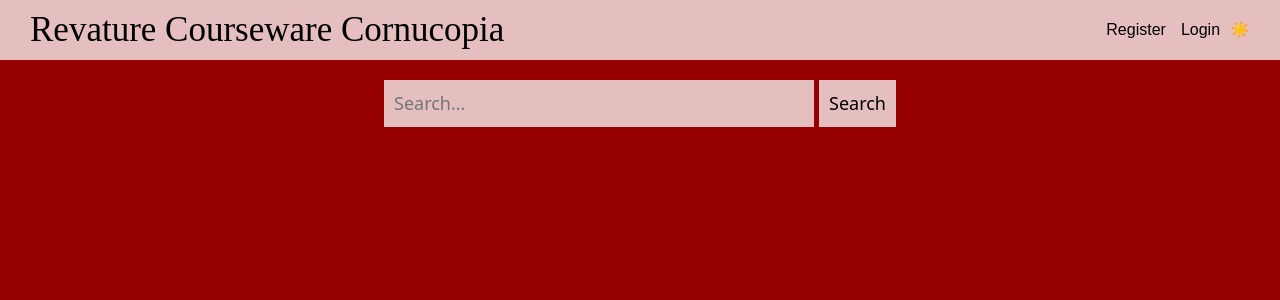
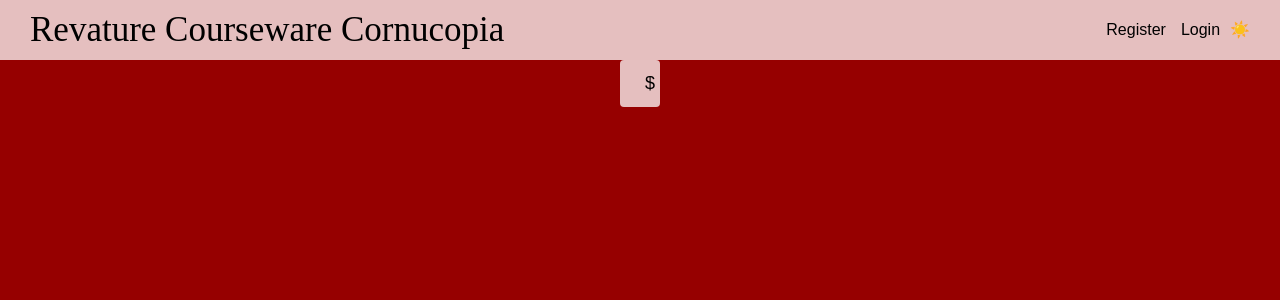
Before and after one commit to angeldep144/RCC-frontend, an Angular app: page /admin/1 in a window 1280 px wide. Shown: the top 300 px of the page. Built offline with nearby package versions, Linux system fonts and the light colour scheme; no server answers; a web font is replaced by a local one.

Commit message:
added admin view

```diff
--- a/src/app/app-routing.module.ts
+++ b/src/app/app-routing.module.ts
@@ -1,5 +1,6 @@
 import { NgModule } from "@angular/core";
 import { RouterModule, Routes } from "@angular/router";
+import { AdminPageComponent } from "./pages/admin-page/admin-page.component";
 import { CartComponent } from "./pages/cart/cart.component";
 import { CheckoutComponent } from "./pages/checkout/checkout.component";
 import { LoginComponent } from "./pages/login/login.component";
@@ -12,6 +13,10 @@ const routes: Routes = [
   {
     path: "login",
     component: LoginComponent
+  },
+  {
+    path: "admin/:id",
+    component: AdminPageComponent
   },
 
   {
--- a/src/app/app.module.ts
+++ b/src/app/app.module.ts
@@ -15,6 +15,7 @@ import { HttpClientModule } from '@angular/common/http';
 import { FormsModule } from '@angular/forms';
 import { RegisterComponent } from './pages/register/register.component';
 import { CartItemComponent } from './components/cart-item/cart-item.component';
+import { AdminPageComponent } from './pages/admin-page/admin-page.component';
 
 @NgModule({
   declarations: [
@@ -29,7 +30,8 @@ import { CartItemComponent } from './components/cart-item/cart-item.component';
     ProductComponent,
     ProductPageComponent,
     RegisterComponent,
-    CartItemComponent
+    CartItemComponent,
+    AdminPageComponent
   ],
   imports: [
     BrowserModule,
--- /dev/null
+++ b/src/app/pages/admin-page/admin-page.component.css
@@ -0,0 +1,71 @@
+.product {
+	background: var(--theme-background-color);
+	box-sizing: border-box;
+	border-radius: 4px;
+    display: flex;
+    justify-content: space-between;
+    padding-bottom: 0;
+}
+
+.productImageContainer {
+	padding: 10px;
+	position: relative;
+}
+
+.productImage {
+	object-fit: contain;
+	width: 100%;
+	height: auto;
+	border-radius: 4px;
+}
+
+.saleRibbon {
+	top: 5px;
+	right: 5px;
+	width: 40px;
+	position: absolute;
+}
+
+.productInfo {
+	width: 100%;
+	padding: 5px 5px 5px 5px;
+	flex-grow: 1;
+	box-sizing: border-box;
+}
+
+.oldPrice {
+	text-decoration: line-through;
+	color: red;
+}
+
+#addToCartBtn{
+	margin-top: 15px;
+	background-color: mediumseagreen;
+	border: 1px solid black;
+	border-radius: 3px;
+}
+
+#goToCartBtn{
+	margin-top: 15px;
+	background-color: mediumseagreen;
+	border: 1px solid black;
+	border-radius: 3px;
+}
+
+#quantity{
+    margin-right: 10px;
+	width: 70px;
+}
+
+#cartMessage{
+	margin-top: 5px;
+	color: red;
+}
+
+.extraLargeFont{
+	font-family: Arial, Helvetica, sans-serif;
+}
+
+#cartMessage{
+	text-align: center;
+}
--- /dev/null
+++ b/src/app/pages/admin-page/admin-page.component.html
@@ -0,0 +1,22 @@
+<div class="product">
+    <div class = "productImageContainer">
+		<img class = "productImage" src = {{product.imageUrl}}>
+
+		<img *ngIf = "product.salePrice" class = "saleRibbon" src = "assets/img/saleRibbon.png">
+	</div>
+
+	<div class = "productInfo flexColumn smallGap">
+		<p class = "extraLargeFont">{{ this.product.name }}</p>
+
+		<div class = "flex smallGap">
+			<p class = "mediumFont">${{ this.product.salePrice ? this.product.salePrice : this.product.price }}</p>
+
+			<p *ngIf = "product.salePrice" class = "oldPrice mediumFont">${{ this.product.price }}</p>
+		</div>
+
+		<div class = "flex">
+			<p class = "productDescription smallFont">{{ this.product.description }}</p>
+		</div>
+
+	</div>
+</div>
--- /dev/null
+++ b/src/app/pages/admin-page/admin-page.component.ts
@@ -0,0 +1,31 @@
+import { Component, OnInit } from '@angular/core';
+import { ActivatedRoute, Router } from '@angular/router';
+import { Product } from 'src/app/models/Product';
+import { ApiService } from 'src/app/services/api/api.service';
+import { DataService } from 'src/app/services/data/data.service';
+
+@Component({
+  selector: 'app-admin-page',
+  templateUrl: './admin-page.component.html',
+  styleUrls: ['./admin-page.component.css']
+})
+export class AdminPageComponent implements OnInit {
+
+  product: Product = <Product>{};
+  id: number = 0;
+
+  constructor(private apiService: ApiService, private dataService: DataService, private activatedRoute: ActivatedRoute, private router: Router) {
+
+   }
+
+  ngOnInit(): void {
+    this.activatedRoute.params.subscribe(parameters => {
+      this.id = parameters['id'];
+      this.apiService.getProduct (parseInt (parameters["id"]), (body : any) : void => {
+        console.log(body);
+        this.product = body.data;
+      })
+    });
+  }
+
+}
--- a/src/app/pages/product-page/product-page.component.html
+++ b/src/app/pages/product-page/product-page.component.html
@@ -33,7 +33,7 @@
 
 				<button id = "addToCartBtn" type = "button" (click) = "addToCart (quantityInput);">Add to cart</button>
 
-				<button *ngIf= "this.userRole == 'ADMIN'" id ="edit-btn" type="button" (click)="editProduct (this.product.id)">Edit Product</button>
+				<button *ngIf = "this.userRole == 'ADMIN'" id ="edit-btn" type="button" (click)="editProduct (this.product.id)">Edit Product</button>
 			</ng-template>
         </div>
 	</div>
--- a/src/app/pages/product-page/product-page.component.ts
+++ b/src/app/pages/product-page/product-page.component.ts
@@ -1,5 +1,5 @@
 import { Component, OnInit } from '@angular/core';
-import { ActivatedRoute } from '@angular/router';
+import { ActivatedRoute, Router } from '@angular/router';
 import { Product } from 'src/app/models/Product';
 import { User } from 'src/app/models/User';
 import { ApiService } from 'src/app/services/api/api.service';
@@ -22,7 +22,7 @@ export class ProductPageComponent implements OnInit {
 
 	userRole: string = "USER";
 
-	constructor (private activatedRoute: ActivatedRoute, private apiService : ApiService, private dataService : DataService) {}
+	constructor (private activatedRoute: ActivatedRoute, private apiService : ApiService, private dataService : DataService, private router: Router) {}
 
 
 	onQuantityInput = (event : any) : void => {
@@ -50,9 +50,6 @@ export class ProductPageComponent implements OnInit {
 		});
 	}
 
-	editProduct(id: number) {
-
-	}
 
 	ngOnInit () : void {
 		this.activatedRoute.params.subscribe (paramaters => {
@@ -76,4 +73,9 @@ export class ProductPageComponent implements OnInit {
 			this.userRole = this.dataService.user.role;
 		}
 	}
+
+	/* ADMIN TEAM ADDITION */
+	editProduct(id: number) {
+		this.router.navigate([`/admin/${this.product.id}`]);
+	}
 }
--- a/src/app/services/api/api.service.ts
+++ b/src/app/services/api/api.service.ts
@@ -121,4 +121,5 @@ export class ApiService {
 			quantity: quantity
 		}), callback, errorCallback);
 	};
+
 }
```
Also changed, not shown: 1 other file (tests, documents, lock files or other folders).
